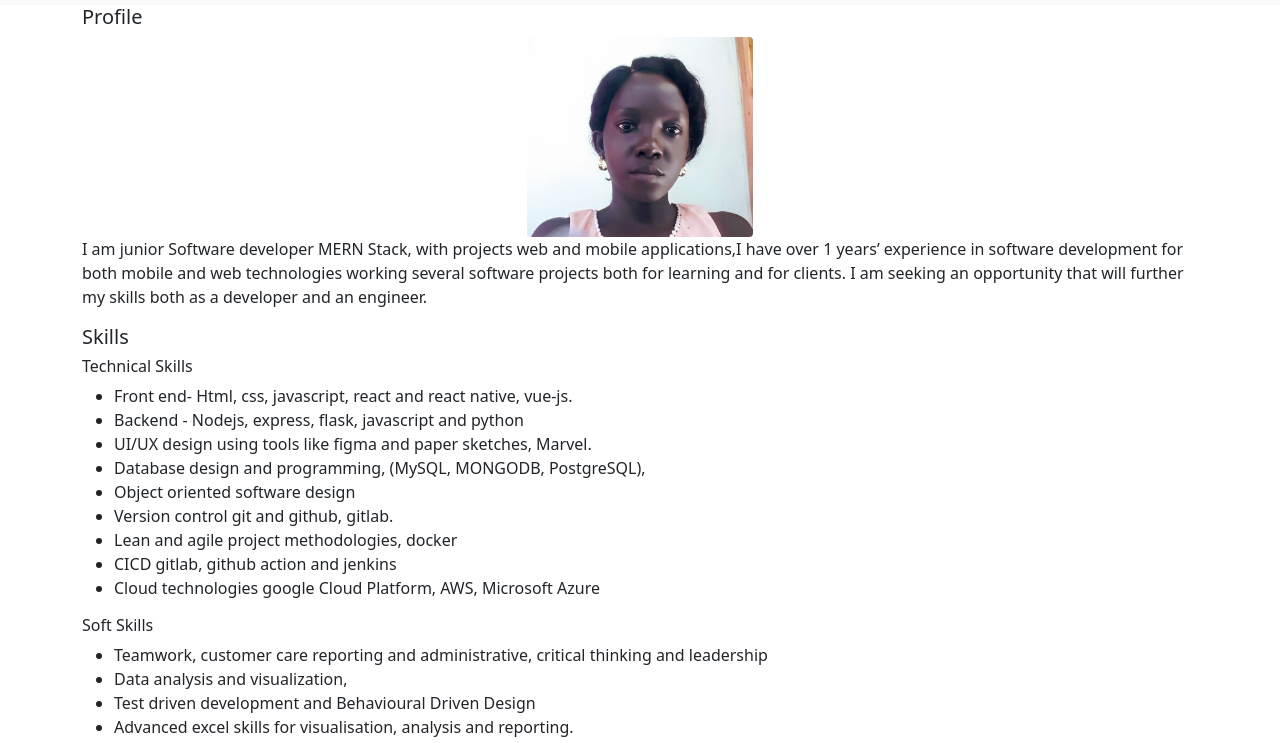
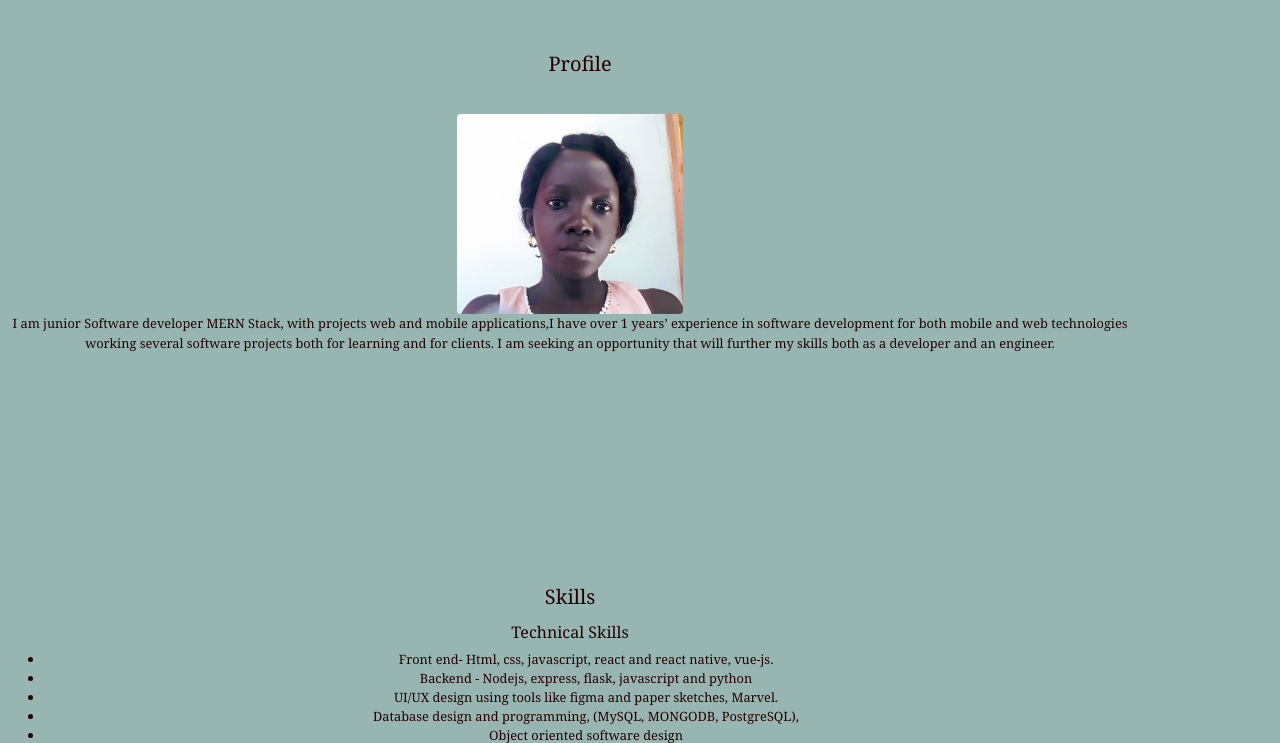
Before and after one commit to monicaiyb/my_resume, a website: page public/views/index.html in a window 1280 px wide. Shown: the part 80-823 px from the top of the page. Drawn offline with nearby package versions, Linux system fonts and the light colour scheme; the site is published under a folder, as on GitHub Pages, so addresses that start at the root find nothing; files whose address does not match are found by name.

Commit message:
add index.html

```diff
--- a/public/views/index.html
+++ b/public/views/index.html
@@ -11,7 +11,7 @@
       integrity="sha384-1BmE4kWBq78iYhFldvKuhfTAU6auU8tT94WrHftjDbrCEXSU1oBoqyl2QvZ6jIW3"
       crossorigin="anonymous"
     />
-    <link rel="stylesheet" href="/style.css" />
+    <link rel="stylesheet" href="../css/style.css" />
   </head>
 
   <body>
```
Also changed, not shown: public/css/style.css (renamed from style.css).
